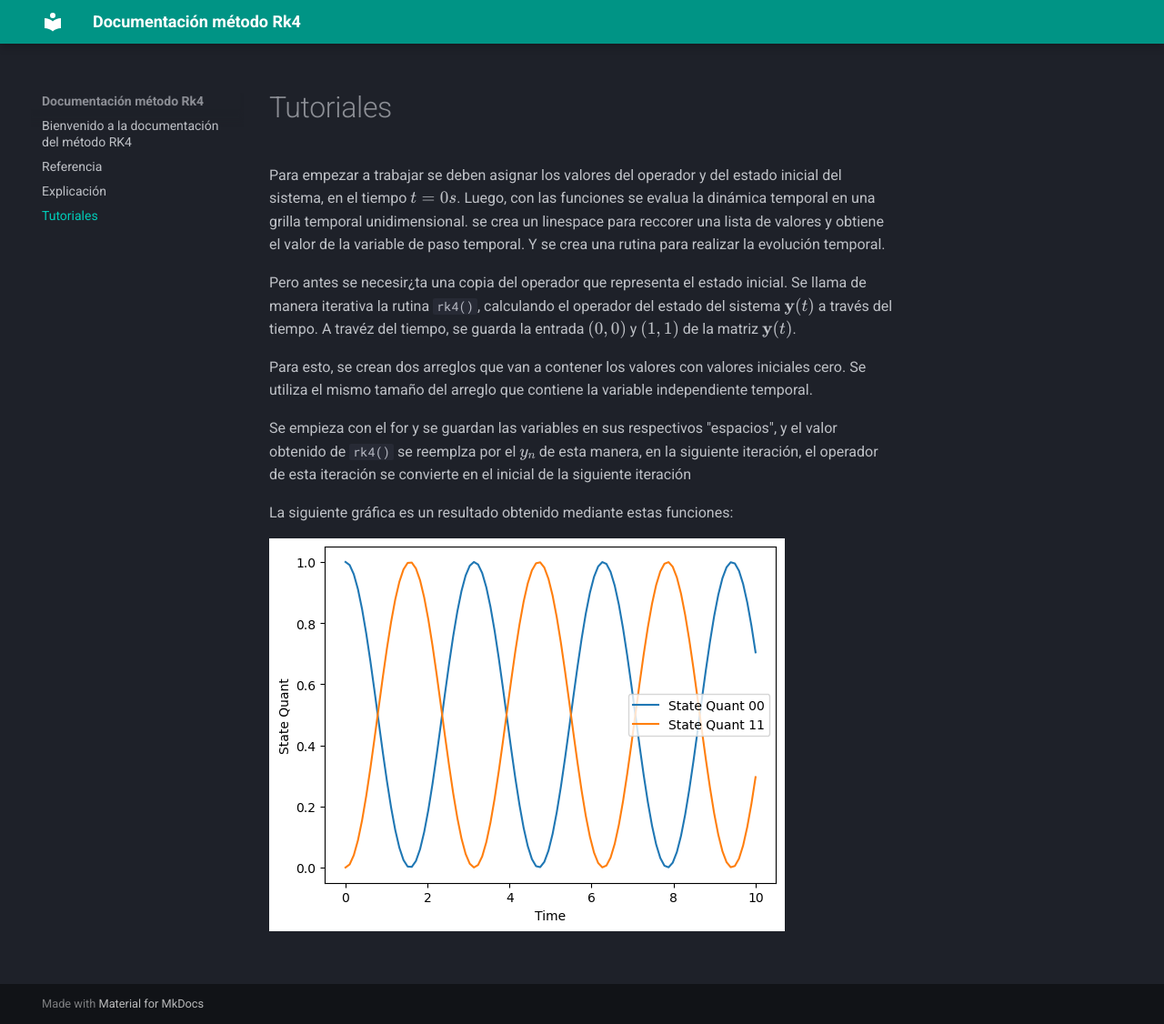
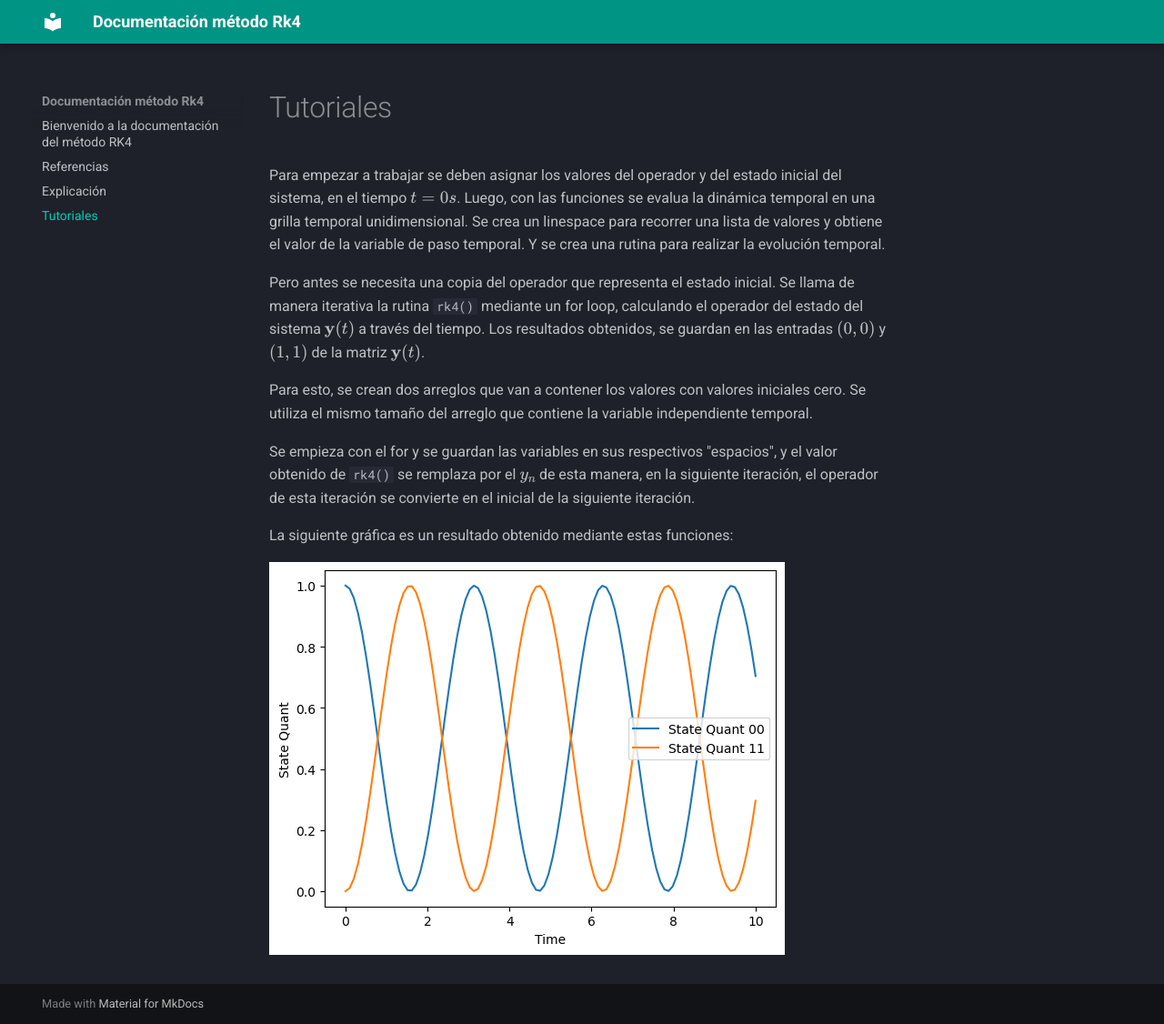
Before and after one commit to Esteban-Porras-UCR/Tarea2, an MkDocs documentation site: the page built from docs/tutorials.md, in a window 1280 px wide and 1126 px high. Shown: the whole window at 91% size. Built offline with MkDocs 1.6.1 and Material for MkDocs 9.7.7, drawn with Linux system fonts in a browser that asks for light colours.

Commit message:
DecimoSexto commit

```diff
--- a/docs/reference.md
+++ b/docs/reference.md
@@ -1,4 +1,4 @@
-#Referencia
+#Referencias
 
 Esta página contiene las referencias sobre las funciones `rk4()` y `dyn_generator()`.
 
--- a/docs/tutorials.md
+++ b/docs/tutorials.md
@@ -1,12 +1,12 @@
 #Tutoriales
 
-Para empezar a trabajar se deben asignar los valores del operador y del estado inicial del sistema, en el tiempo $t=0s$. Luego, con las funciones se evalua la dinámica temporal en una grilla temporal unidimensional. se crea un linespace para reccorer una lista de valores y obtiene el valor de la variable de paso temporal. Y se crea una rutina para realizar la evolución temporal.
+Para empezar a trabajar se deben asignar los valores del operador y del estado inicial del sistema, en el tiempo $t=0s$. Luego, con las funciones se evalua la dinámica temporal en una grilla temporal unidimensional. Se crea un linespace para recorrer una lista de valores y obtiene el valor de la variable de paso temporal. Y se crea una rutina para realizar la evolución temporal.
 
-Pero antes se necesir¿ta una copia del operador que representa el estado inicial. Se llama de manera iterativa la rutina `rk4()`, calculando el operador del estado del sistema $\mathbf{y}(t)$ a través del tiempo. A travéz del tiempo, se guarda la entrada $(0, 0)$ y $(1, 1)$ de la matriz $\mathbf{y}(t)$.
+Pero antes se necesita una copia del operador que representa el estado inicial. Se llama de manera iterativa la rutina `rk4()` mediante un for loop, calculando el operador del estado del sistema $\mathbf{y}(t)$ a través del tiempo. Los resultados obtenidos, se guardan en las entradas $(0, 0)$ y $(1, 1)$ de la matriz $\mathbf{y}(t)$.
 
 Para esto, se crean dos arreglos que van a contener los valores con valores iniciales cero. Se utiliza el mismo tamaño del arreglo que contiene la variable independiente temporal.
 
-Se empieza con el for y se guardan las variables en sus respectivos "espacios", y el valor obtenido de `rk4()` se reemplza por el $y_{n}$ de esta manera, en la siguiente iteración, el operador de esta iteración se convierte en el inicial de la siguiente iteración
+Se empieza con el for y se guardan las variables en sus respectivos "espacios", y el valor obtenido de `rk4()` se remplaza por el $y_{n}$ de esta manera, en la siguiente iteración, el operador de esta iteración se convierte en el inicial de la siguiente iteración.
 
 La siguiente gráfica es un resultado obtenido mediante estas funciones:
 
```
Also changed, not shown: docs/index.md (+5 -1 lines), site/404.html, site/explanation/index.html, site/index.html, site/reference/index.html, site/tutorials/index.html, 1 other file.
